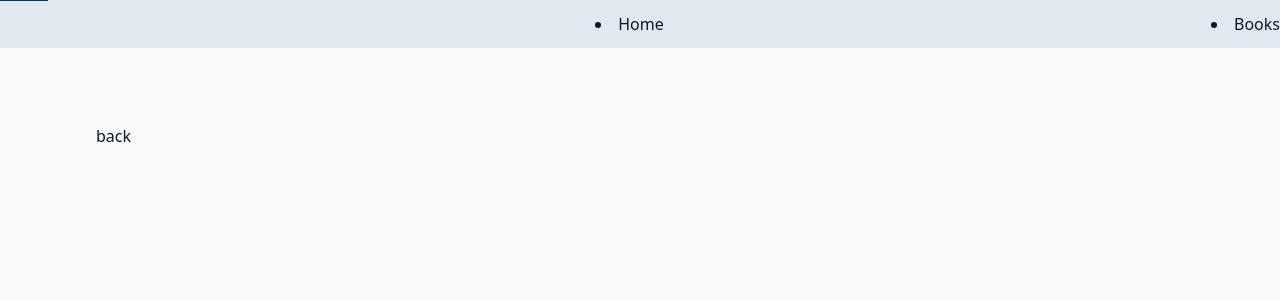
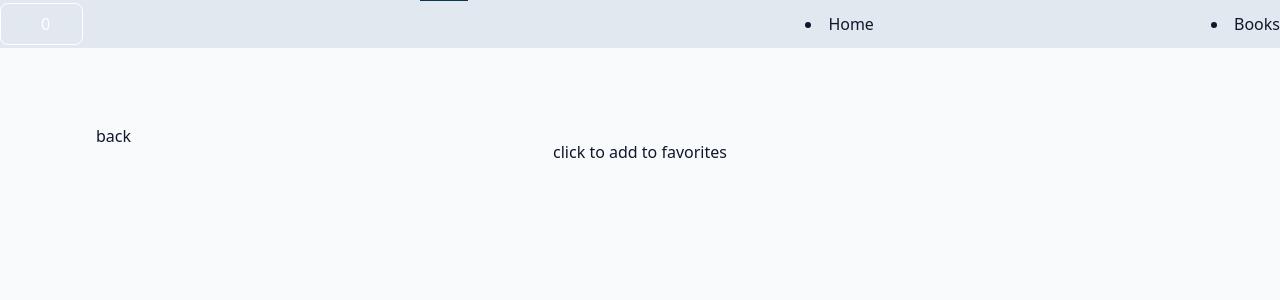
Before and after one commit to fallowshades/HemaKv-ll-chass, a React (Vite) app: page /533535 in a window 1280 px wide. Shown: the top 300 px of the page. Built offline with nearby package versions, Linux system fonts and the light colour scheme.

Commit message:
add remove store

```diff
--- /dev/null
+++ b/src/containers/FavList.tsx
@@ -0,0 +1,7 @@
+import React from 'react'
+import { useAppSelector } from '../lib/hooks'
+const FavList = () => {
+  return <div>FavList</div>
+}
+
+export default FavList
--- a/src/lib/features/books.ts
+++ b/src/lib/features/books.ts
@@ -38,6 +38,7 @@ export interface BookWithNull {}
 
 const initialState: bookState = {
   books: [],
+  favBook: [],
   isloading: false,
   error: undefined,
 }
@@ -47,12 +48,12 @@ const bookSlice = createSlice({
   reducers: {
     addBookFavorite: (state, action) => {
       const newBook = action.payload
-      const existingBook = state.books.find(
+      const existingBook = state.favBook.find(
         (i) => i.favoriteID === newBook.favoriteID
       )
-
-      if (existingBook) {
-        existingBook.amount += newBook.amount
+      console.log('add')
+      if (!existingBook) {
+        state.favBook.push(newBook)
       }
 
       localStorage.setItem('bookFavorites', JSON.stringify(state))
@@ -63,8 +64,8 @@ const bookSlice = createSlice({
     },
     removeFavoriteBook: (state, action) => {
       const favoriteBookID = action.payload
-      const existingBook = state.books.find(
-        (i) => i.favoriteID !== favoriteBookID
+      state.favBook = state.favBook.filter(
+        (book) => book.favoriteID !== favoriteBookID
       )
     },
   },
--- a/src/pages/BooksPage.tsx
+++ b/src/pages/BooksPage.tsx
@@ -1,11 +1,45 @@
 import React from 'react'
-import { Link, useParams } from 'react-router-dom'
+import { useDispatch } from 'react-redux'
+import { Link } from 'react-router-dom'
+import { useAppDispatch, useAppSelector } from '../lib/hooks'
+import { addBookFavorite, removeFavoriteBook } from '../lib/features/books'
+const BooksPage = () => {
+  const dispatch = useAppDispatch()
+  const { favBook } = useAppSelector((state) => state.booksState)
 
-import { RootState } from '../lib/store'
-import { useAppDispatch, useAppSelector } from '../lib/hooks'
-import { addBookFavorite } from '../lib/features/books'
-const BooksPage = () => {
-  return <div>oi</div>
+  // Handle removing a book by its favoriteID
+  const handleRemove = (favoriteID) => {
+    dispatch(removeFavoriteBook(favoriteID)) // Pass only the ID to the action
+  }
+
+  if (favBook?.length === 0) {
+    return (
+      <div>
+        <p>No favorite books added yet.</p>
+        <Link to='/'>Go to Home</Link>
+      </div>
+    )
+  }
+
+  return (
+    <div>
+      <h2>Favorite Books</h2>
+      <ul>
+        {favBook.map((book) => (
+          <li key={book.favoriteID}>
+            {book.title} {/* Assuming 'title' is a property of the book */}
+            <button
+              className='text-red'
+              onClick={() => handleRemove(book.favoriteID)} // Pass the book's favoriteID
+            >
+              Remove
+            </button>
+          </li>
+        ))}
+      </ul>
+      <Link to='/'>Go to Home</Link>
+    </div>
+  )
 }
 
 export default BooksPage
--- a/src/pages/SharedNav.tsx
+++ b/src/pages/SharedNav.tsx
@@ -3,10 +3,19 @@ import { Outlet } from 'react-router-dom'
 import SvgComponent from '../components/SVG'
 import { Link } from 'react-router-dom'
 import { links } from '../utils/links'
+import { useAppSelector } from '../lib/hooks'
 const SharedNav = () => {
+  const { favBook } = useAppSelector((state) => state.booksState)
+  console.log(favBook)
   return (
     <>
       <nav className='flex items-center justify-between bg-slate-200'>
+        <div>
+          <button className='border-white border py-3 px-8 rounded-lg hover:scale-105 flex'>
+            <span className=' pl-2 text-white'>{favBook?.length}</span>
+          </button>
+        </div>
+
         <Link
           className='hover:cursor-pointer'
           to='/'
--- a/src/pages/SingleBook.tsx
+++ b/src/pages/SingleBook.tsx
@@ -11,7 +11,7 @@ const SingleBook = () => {
   let clickedProduct = Array.isArray(books)
     ? books.find((item) => item.id == params.id)
     : null
-
+  console.log(clickedProduct)
   const { adult, id } = clickedProduct || {}
 
   const dispatch = useAppDispatch()
@@ -27,9 +27,9 @@ const SingleBook = () => {
 
   if (!clickedProduct) {
     return (
-      <footer>
+      <footer className='grid'>
         <Link to='/'>back</Link>
-        <button onClick={addToFavorites}></button>
+        <button onClick={addToFavorites}>click to add to favorites</button>
       </footer>
     )
   }
@@ -42,7 +42,7 @@ const SingleBook = () => {
       <div>{adult}</div>
       <footer>
         <Link to='/'>back</Link>
-        <button onClick={addToFavorites}></button>
+        <button onClick={addToFavorites}>click to add to favorites</button>
       </footer>
     </div>
   )
--- a/src/utils/types.ts
+++ b/src/utils/types.ts
@@ -9,6 +9,8 @@ export type bookState = {
   books: any
   isloading: boolean
   error: any
+  //''
+  favBook: any
 }
 
 export type BookItem = {
```
